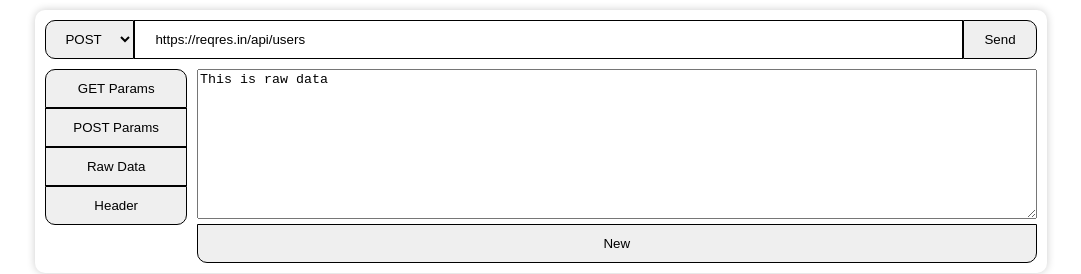
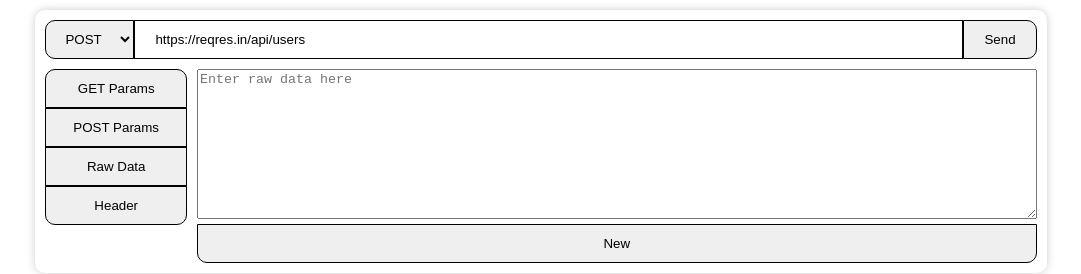
Before and after one commit to shivampip/postmanweb, a React (Create React App) app: page / in a window 1280 px wide. Both pictures are taken after a click on the button "Raw Data". Shown: the top 274 px of the page, without its empty margins (99-1180 px from the left). Built offline with nearby package versions, Linux system fonts and the light colour scheme.

Commit message:
raw data field updated

```diff
--- a/src/components/Request.js
+++ b/src/components/Request.js
@@ -18,7 +18,7 @@
 			{ key: "fname", value: "r1" },
 			{ key: "lname", value: "r2" }
 		],
-		rawData: "This is raw data",
+		rawData: "",
 		headers: [{ key: "Authorization", value: "KEY 3434634523" }]
 	};
 
@@ -234,6 +234,7 @@
 	getRaws = () => {
 		return <div className="rawData">
 			<textarea
+				placeholder="Enter raw data here"
 				onBlur={(eve)=>{this.state.rawData= eve.target.value}}
 			>{this.state.rawData}</textarea>
 		</div>;
```
